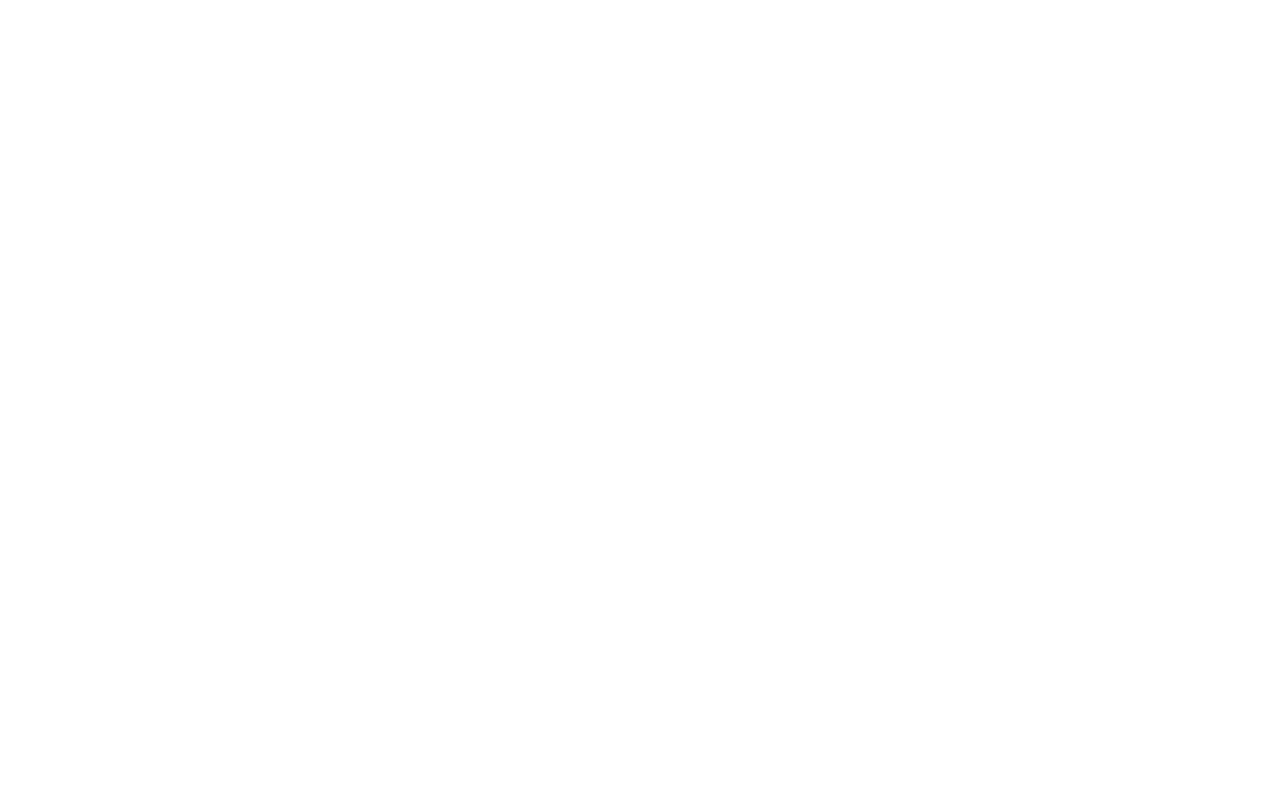
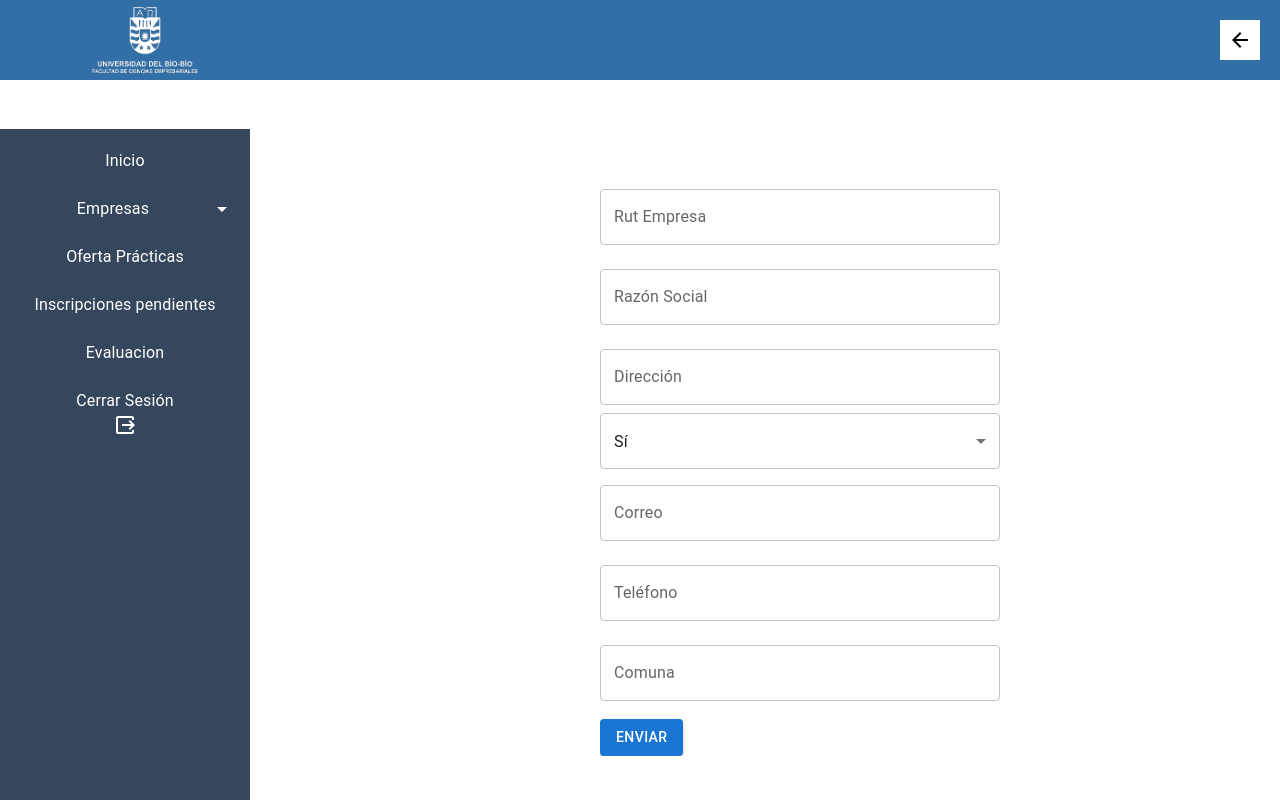
Before and after one commit to maxborquez/Bitacora-frontend, a React (Vite) app: page /ingresar_empresa in a window 1280 px wide. Before the commit this address had no page. Built offline with nearby package versions, Linux system fonts and the light colour scheme.

Commit message:
pagina ingresar empresa

```diff
--- a/src/App.jsx
+++ b/src/App.jsx
@@ -44,7 +44,7 @@
 import VisualizadorDocumento from './pages/Alumno/documentos/visualizadorDocumento'
 import VisualizadorDocumentosInscripcion from './pages/ProfesionalApoyo/dashboardProfesional/estado_practicas/visualizadorDocumentos'
 import VisualizadorDocumentoBitacora from './pages/Alumno/archivos_bitacora/visualizador_archivo_bitacora'
-
+import IngresarEmpresa from "./pages/ProfesionalApoyo/dashboardProfesional/empresas/ingresar_empresa";
 
 const queryClient = new QueryClient();
 
@@ -82,6 +82,7 @@
 
                                 <Route path="/dashboard" element={<DashboardProfesional/>} />
                                 <Route path="/empresas" element={<Empresas/>} />
+                                <Route path="/ingresar_empresa" element={<IngresarEmpresa/>} />
                                 <Route path="/modificarEmpresa/:id" element={<ModificarEmpresa/>} />
                                 <Route path="/ofertapracticas" element={<OfertaPractica/>} />
                                 <Route path="/crearoferta" element={<CrearOferta/>} />
--- a/src/pages/ProfesionalApoyo/dashboardProfesional/empresas/index.jsx
+++ b/src/pages/ProfesionalApoyo/dashboardProfesional/empresas/index.jsx
@@ -1,10 +1,13 @@
-import { Grid, Box } from "@mui/material";
+import { Grid, Button } from "@mui/material";
 import HeaderProfesional from "../../../../components/headers/headerProfesional";
 import FormularioRegistro from "./formulario_registro";
 import TableEmpresa from "../../../../components/tableEmpresas/tableEmpresa";
 import SidebarProfesional from "../../../../components/sidebars/sidebarProfesional";
+import { useNavigate } from "react-router-dom";
 
 const Empresas = () => {
+
+  const navigate = useNavigate();
   return (
     <Grid container sx={{ height: "100vh" }}>
       <Grid item xs={12}>
@@ -20,7 +23,11 @@
 
         {/* Contenido principal a la derecha */}
         <Grid item xs={12} ml={40} container justifyContent="center">
+
             <FormularioRegistro sx={{ width: '100%', overflowX: 'hidden' }}/>
+            <Grid item>
+              <Button sx={{marginLeft:"10px"}} variant="contained" onClick={()=>navigate("/ingresar_empresa")} >Ingresa empresa page</Button>
+            </Grid>
             <TableEmpresa sx={{ width: '100%', overflowX: 'hidden' }} />
         </Grid>
       </Grid>
--- /dev/null
+++ b/src/pages/ProfesionalApoyo/dashboardProfesional/empresas/ingresar_empresa.jsx
@@ -0,0 +1,66 @@
+import React, { useState } from 'react';
+import { Grid, Button } from '@mui/material';
+import HeaderProfesional from '../../../../components/headers/headerProfesional';
+import SidebarProfesional from '../../../../components/sidebars/sidebarProfesional';
+import { useNavigate } from 'react-router-dom';
+import TextField from '@mui/material/TextField';
+import Select from '@mui/material/Select';
+import MenuItem from '@mui/material/MenuItem';
+import clienteAxios from "../../../../helpers/clienteaxios";
+
+const IngresarEmpresa = () => {
+  const [rutEmpresa, setRutEmpresa] = useState('');
+  const [razonSocial, setRazonSocial] = useState('');
+  const [direccion, setDireccion] = useState('');
+  const [centroPractica, setCentroPractica] = useState('Si');
+  const [correo, setCorreo] = useState('');
+  const [telefono, setTelefono] = useState('');
+  const [comuna, setComuna] = useState('');
+
+  const navigate = useNavigate();
+
+  const handleSubmit = (event) => {
+    event.preventDefault();
+    console.log('Datos enviados:', {
+      rutEmpresa,
+      razonSocial,
+      direccion,
+      centroPractica,
+      correo,
+      telefono,
+      comuna,
+    });
+  };
+
+  return (
+    <Grid container sx={{ height: '100vh', position: 'relative' }}>
+      <Grid item xs={12}>
+        <HeaderProfesional />
+      </Grid>
+
+      <Grid item xs={3} sx={{ position: 'sticky', top: '64px', maxHeight: 'calc(100vh - 64px)', overflowY: 'auto' }}>
+        <SidebarProfesional />
+      </Grid>
+
+      <Grid item xs={9} sx={{ padding: '20px', display: 'flex', justifyContent: 'center', alignItems: 'center' }}>
+        <form onSubmit={handleSubmit} style={{ width: '100%', maxWidth: '400px', overflowX: 'hidden' }}>
+          <TextField label="Rut Empresa" value={rutEmpresa} onChange={(e) => setRutEmpresa(e.target.value)} fullWidth margin="normal" />
+          <TextField label="Razón Social" value={razonSocial} onChange={(e) => setRazonSocial(e.target.value)} fullWidth margin="normal" />
+          <TextField label="Dirección" value={direccion} onChange={(e) => setDireccion(e.target.value)} fullWidth margin="normal" />
+          <Select label="Centro de Práctica" value={centroPractica} onChange={(e) => setCentroPractica(e.target.value)} fullWidth margin="normal">
+            <MenuItem value="Si">Sí</MenuItem>
+            <MenuItem value="No">No</MenuItem>
+          </Select>
+          <TextField label="Correo" type="email" value={correo} onChange={(e) => setCorreo(e.target.value)} fullWidth margin="normal" />
+          <TextField label="Teléfono" type="tel" value={telefono} onChange={(e) => setTelefono(e.target.value)} fullWidth margin="normal" />
+          <TextField label="Comuna" value={comuna} onChange={(e) => setComuna(e.target.value)} fullWidth margin="normal" />
+          <Button type="submit" variant="contained" color="primary" style={{ marginTop: '10px' }}>
+            Enviar
+          </Button>
+        </form>
+      </Grid>
+    </Grid>
+  );
+};
+
+export default IngresarEmpresa;
--- a/src/router/privateRoutes.jsx
+++ b/src/router/privateRoutes.jsx
@@ -29,6 +29,9 @@
 import AptitudesAlumno from "../pages/ProfesionalApoyo/dashboardProfesional/aptitudes_alumno/AptitudesAlumno";
 import BitacorasAlumno from "../pages/ProfesionalApoyo/dashboardProfesional/bitacoras_alumno/bitacorasAlumno";
 import DetalleBitacora from "../pages/ProfesionalApoyo/dashboardProfesional/bitacoras_alumno/detalleBitacora";
+
+import IngresarEmpresa from "../pages/ProfesionalApoyo/dashboardProfesional/empresas/ingresar_empresa";
+
 import { ProtectedRoute } from "./ProtectedRoute";
 
 
@@ -71,6 +74,7 @@
             <Routes>
                 <Route path="/dashboard" element={<DashboardProfesional/>} />
                 <Route path="/empresas" element={<Empresas/>} />
+                <Route path="/ingresar_empresa" element={<IngresarEmpresa/>} />
                 <Route path="/modificarEmpresa/:id" element={<ModificarEmpresa/>} />
                 <Route path="/ofertapracticas" element={<OfertaPractica/>} />
                 <Route path="/crearoferta" element={<CrearOferta/>} />
```
